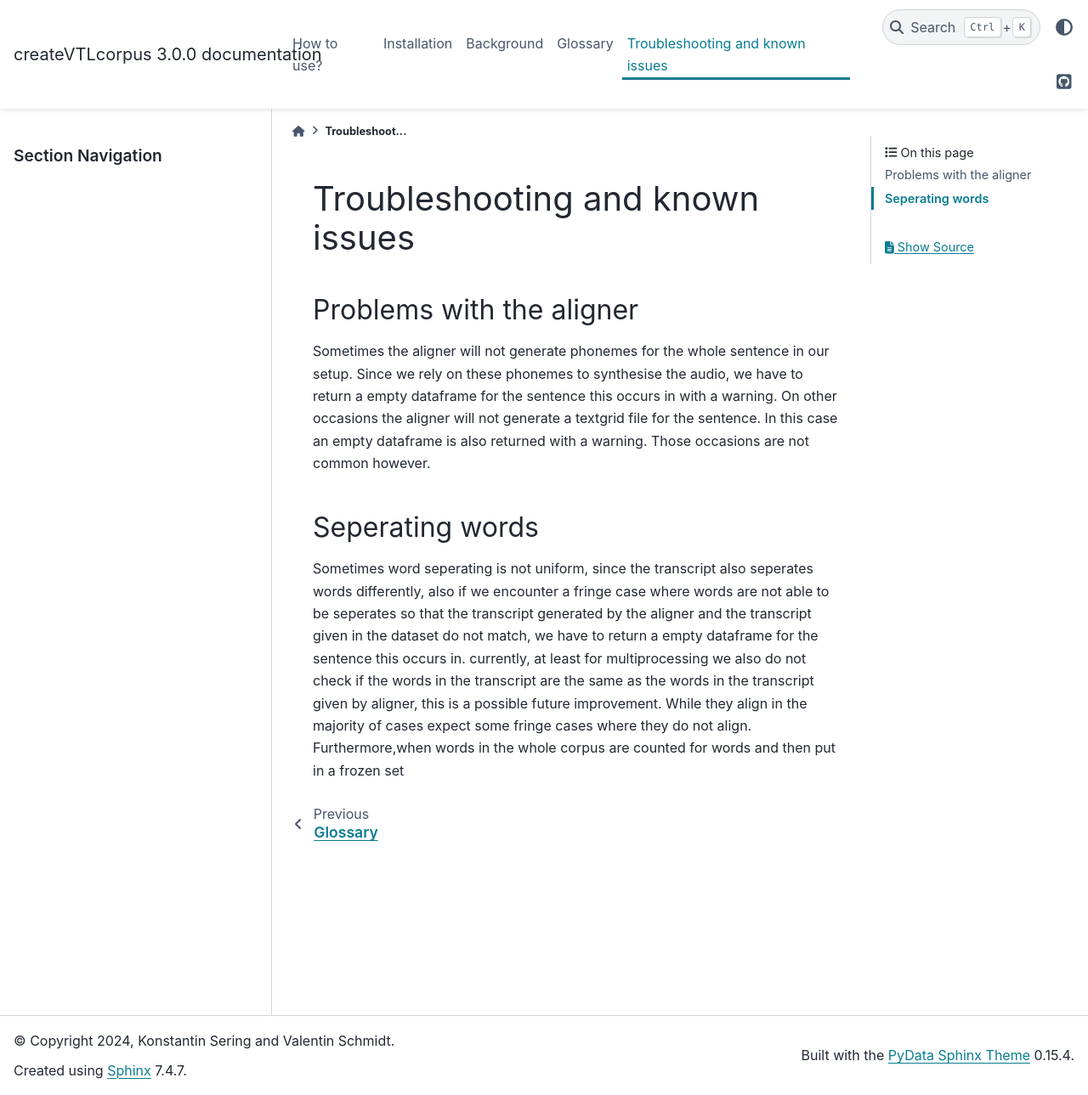
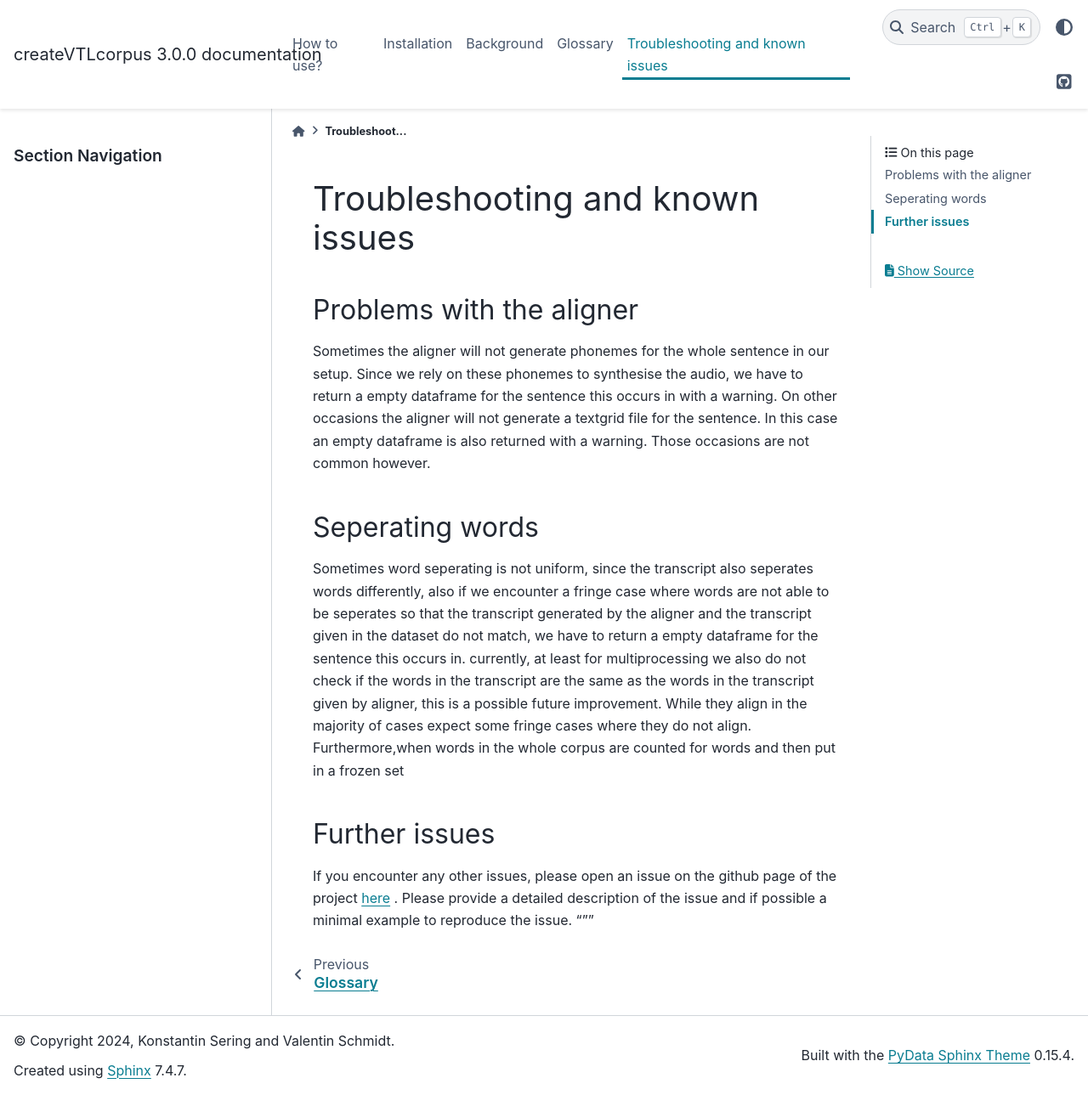
Before and after one commit to quantling/create_vtl_corpus, a Sphinx documentation site: the page built from docs/source/issues.rst, in a window 1280 px wide and 1289 px high. Shown: the whole window at 85% size. Built offline with Sphinx 7.4.7 and the PyData theme 0.15.4, drawn with Linux system fonts in a browser that asks for light colours.

Commit message:
add easy way to create a new issue

```diff
--- a/docs/source/issues.rst
+++ b/docs/source/issues.rst
@@ -20,3 +20,10 @@ sentence this occurs in.
 currently, at least for multiprocessing we also do not check if the words in the transcript are the same as the words in the transcript given by aligner, this is a possible future improvement.
 While they align in the majority of cases expect some fringe cases where they do not align.
 Furthermore,when words in the whole corpus are counted for words and then put in a frozen set
+
+
+Further issues
+==============
+If you encounter any other issues, please open an issue on the github page of the project  `here <https://github.com/quantling/create_vtl_corpus/issues/new/choose>`__ .
+Please provide a detailed description of the issue and if possible a minimal example to reproduce the issue.
+"""
```
Also changed, not shown: 1 other file.
